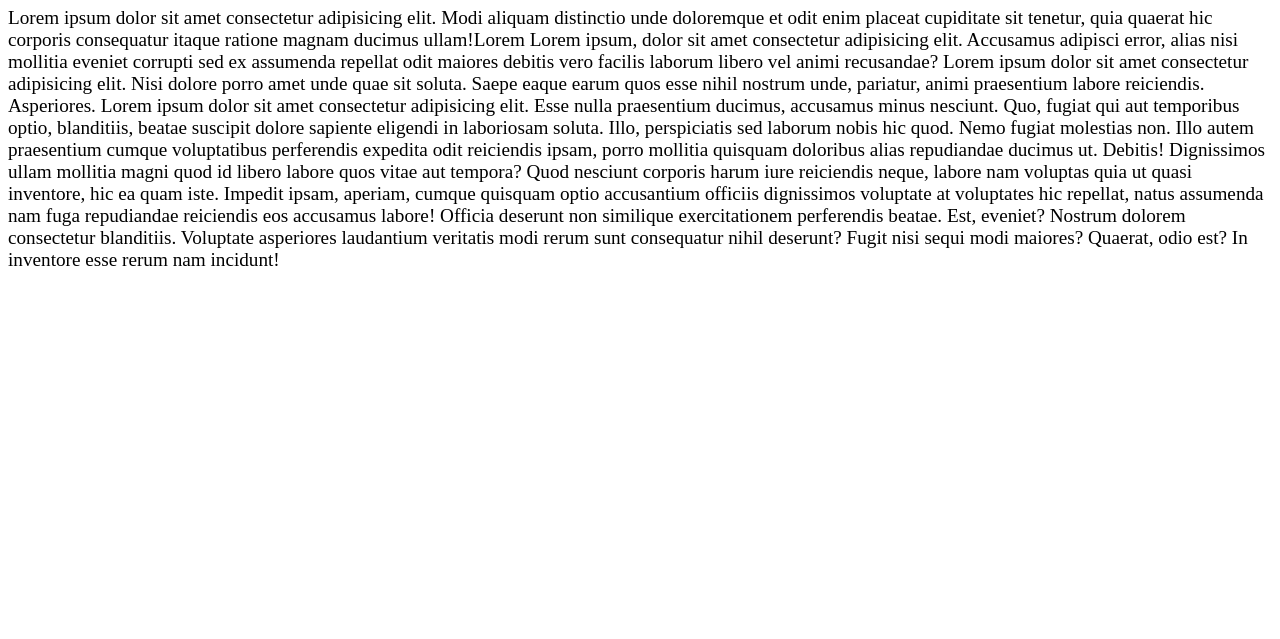
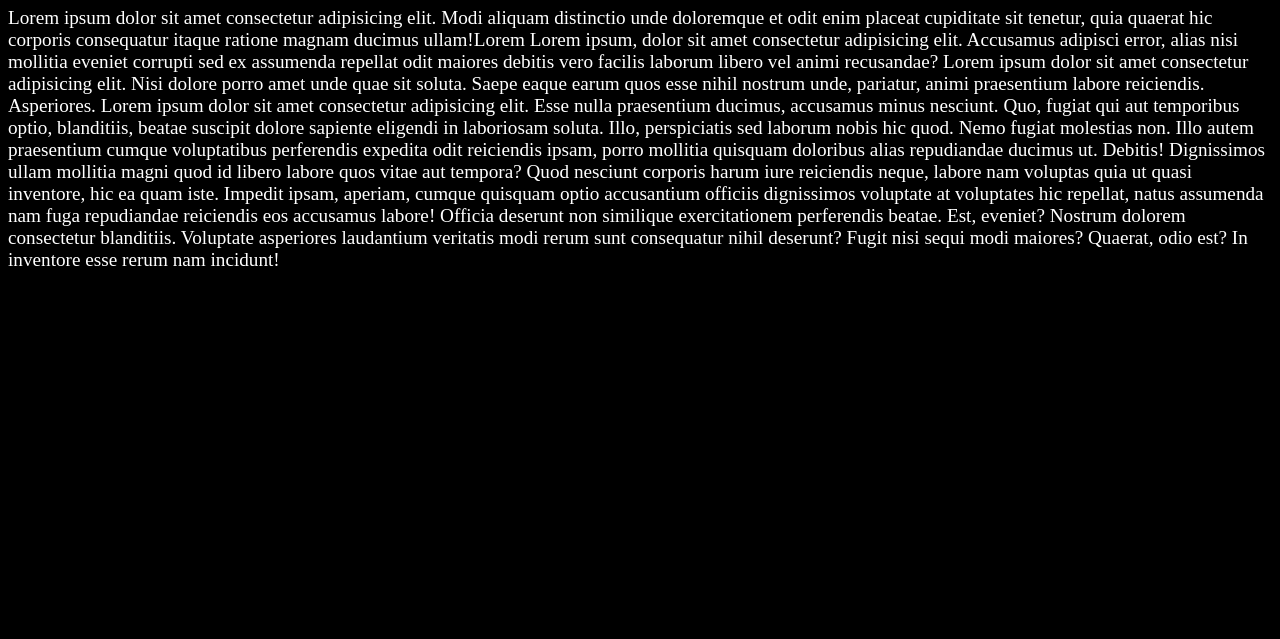
Before and after one commit to RoshanDorkhande/assignment-27, a plain HTML site: page index.html in a window 1280 px wide. Shown: the part 161-800 px from the top of the page. Drawn offline with Linux system fonts and the light colour scheme.

Commit message:
changes made

```diff
--- a/index.html
+++ b/index.html
@@ -39,7 +39,7 @@
   </style>
 
 
-  <body id="body">
+  <body id="body" class="theme-dark">
     <div class="container">
       <img src="night-mode.png" class="theme" id="dark" onclick="darkmode()"/>
       <img src="day-mode.png" class="theme active" id="light" onclick="lightmode()"/>
```
